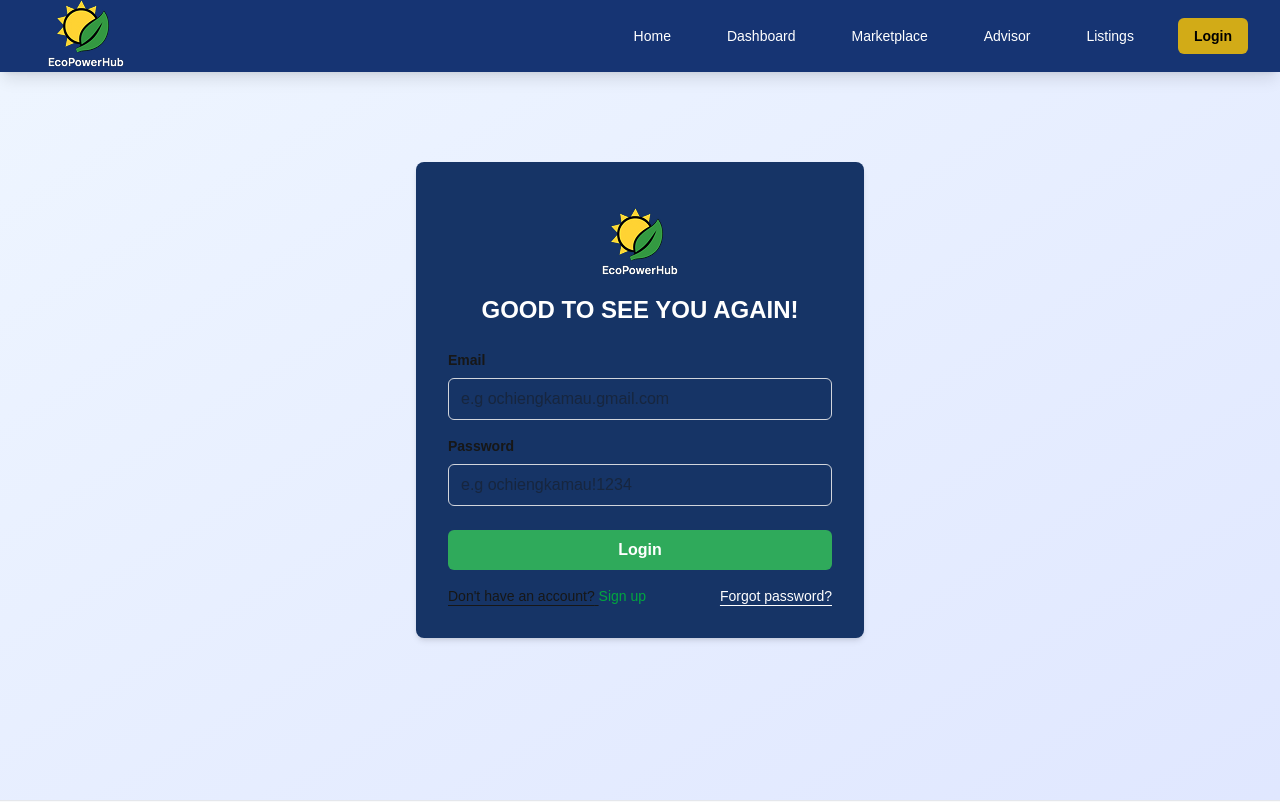
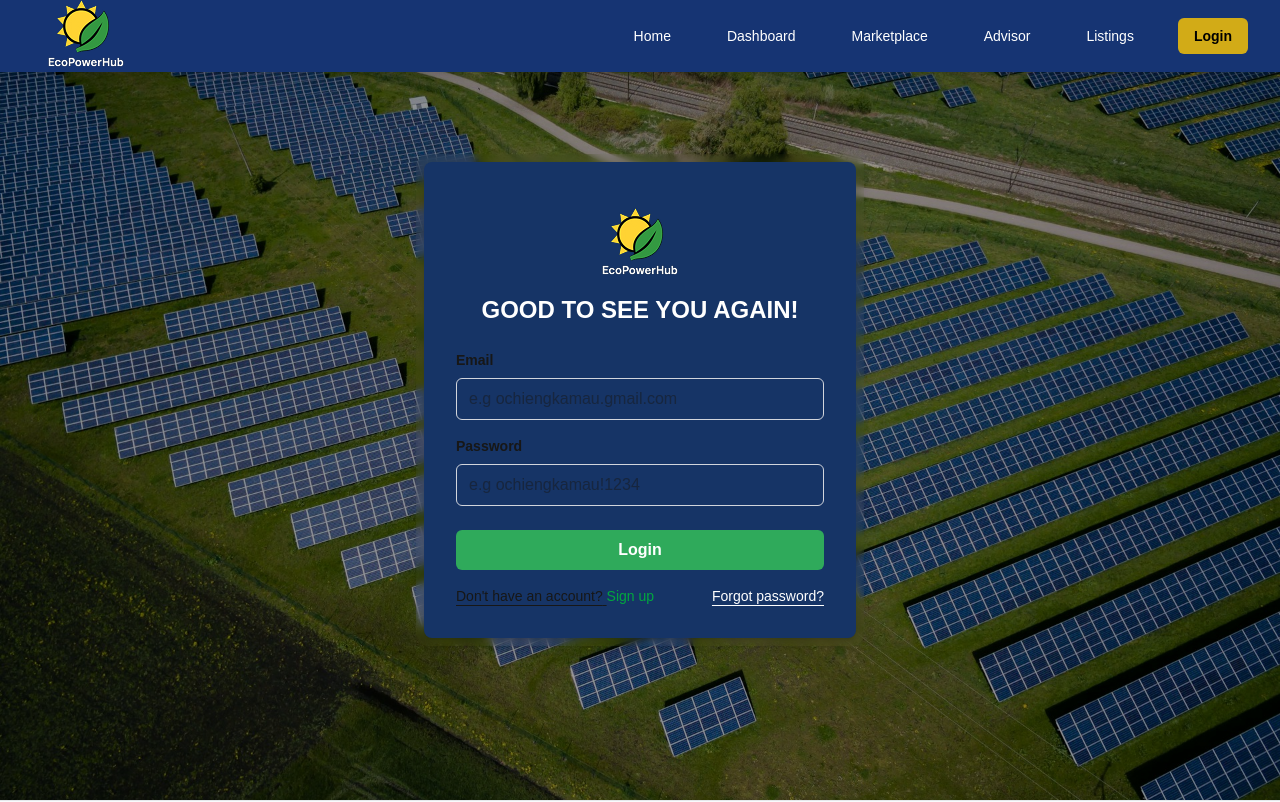
Before and after one commit to lewys-miugo/eco_hub, a Next.js app in the folder frontend/: page /auth in a window 1280 px wide. Shown: the top 802 px of the page. Built offline with nearby package versions, Linux system fonts and the light colour scheme.

Commit message:
image backdrop

```diff
--- a/frontend/components/Authentication/AuthPage.jsx
+++ b/frontend/components/Authentication/AuthPage.jsx
@@ -12,8 +12,13 @@ export default function AuthPage() {
   };
 
   return (
-    <div className="min-h-screen bg-gradient-to-br from-blue-50 to-indigo-100 flex items-center justify-center py-12 px-4 sm:px-6 lg:px-8">
-      <div className="w-full max-w-md">
+    <div  className="min-h-screen bg-cover bg-center flex items-center justify-center py-12 px-4 sm:px-6 lg:px-8 relative"
+      style={{ backgroundImage: "url('./solar_bg.jpg')" }}>
+      {/* Optional overlay for readability */}
+      <div className="absolute inset-0 bg-black/40"></div>
+
+      {/* Foreground form content */}
+      <div className="relative w-full max-w-md backdrop-blur-xs rounded-xl shadow-lg p-2">
         {isLogin ? (
           <LoginForm onToggle={toggleForm} />
         ) : (
```
